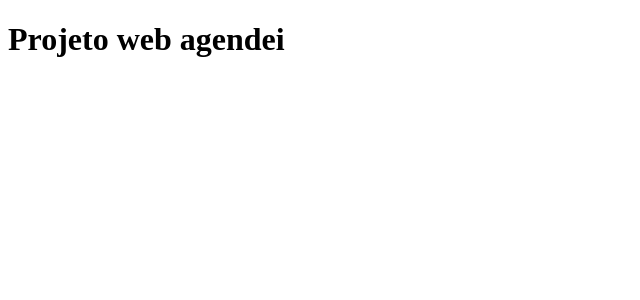
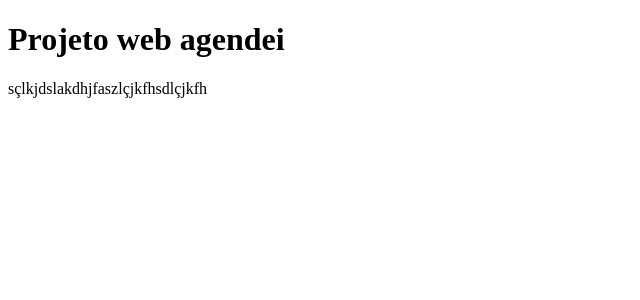
Before and after one commit to FilipeRabelo/app-agendei-web, a React (Vite) app: page / in a window 1280 px wide. Shown: the top 300 px of the page, without its empty margins (0-640 px from the left). Built offline with nearby package versions, Linux system fonts and the light colour scheme.

Commit message:
app agendei web

```diff
--- a/src/App.jsx
+++ b/src/App.jsx
@@ -5,6 +5,9 @@ function App() {
   return (
     <>
       <h1>Projeto web agendei</h1>
+      <p>
+        sçlkjdslakdhjfaszlçjkfhsdlçjkfh
+      </p>
     </>
   )
 }
```
